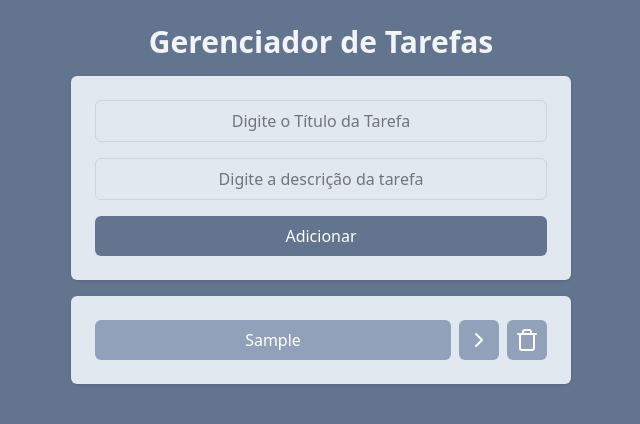
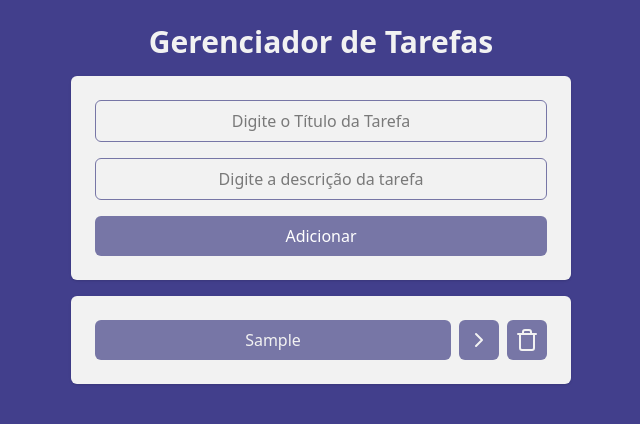
Before and after one commit to mateushoffmann7/task-manager-with-react-jsx, a React (Vite) app: page / in a window 1280 px wide. Both pictures are taken after typing "Sample", "Sample" into the empty fields and a click on the button "Adicionar". Shown: the top 424 px of the page, without its empty margins (319-959 px from the left). Built offline with nearby package versions, Linux system fonts and the light colour scheme.

Commit message:
feat: update styles for components and improve UI consistency

```diff
--- a/src/App.jsx
+++ b/src/App.jsx
@@ -37,7 +37,7 @@ function App() {
     setTask([...task, newTask]);
   }
   return (
-    <div className="h-screen w-screen bg-slate-500 flex justify-center text-center p-6">
+    <div className="h-screen w-screen bg-[#423F8C] flex justify-center text-center p-6">
       <div className="w-[500px] space-y-4">
         <Title>Gerenciador de Tarefas</Title>
         <AddTask onAddTaskSubmit={onAddTaskSubmit} />
--- a/src/components/AddTask.jsx
+++ b/src/components/AddTask.jsx
@@ -5,7 +5,7 @@ export function AddTask({ onAddTaskSubmit }) {
   const [title, setTitle] = useState('');
   const [description, setDescription] = useState('');
   return (
-    <div className="space-y-4 p-6 bg-slate-200 rounded-md shadow flex flex-col ">
+    <div className="space-y-4 p-6 bg-[#F2F2F2] rounded-md shadow flex flex-col ">
       <Input
         type="text"
         placeholder="Digite o Título da Tarefa"
@@ -19,7 +19,7 @@ export function AddTask({ onAddTaskSubmit }) {
         onChange={(event) => setDescription(event.target.value)}
       />
       <button
-        className="bg-slate-500 text-white px-4 py-2 rounded-md font-medium cursor-pointer"
+        className="bg-[#7776A6] hover:bg-[#2F2B8C] text-white px-4 py-2 rounded-md font-medium cursor-pointer"
         onClick={() => {
           if (!title.trim() && !description.trim()) {
             return alert('Preencha o título e a descrição da tarefa!');
--- a/src/components/Button.jsx
+++ b/src/components/Button.jsx
@@ -1,7 +1,7 @@
 export function Button(props) {
   return (
     <button
-      className="bg-slate-400 p-2 rounded-md text-white cursor-pointer"
+      className="bg-[#7776A6] hover:bg-[#2F2B8C] p-2 rounded-md text-[#F2F2F2] cursor-pointer"
       {...props}
     >
       {props.children}
--- a/src/components/Input.jsx
+++ b/src/components/Input.jsx
@@ -1,7 +1,7 @@
 export function Input(props) {
   return (
     <input
-      className="placeholder:text-center border border-slate-300 outline-slate-400 px-4 py-2 rounded-md"
+      className="placeholder:text-center border border-[#7776A6] outline-[#423F8C] px-4 py-2 rounded-md"
       {...props}
     />
   );
--- a/src/components/Tasks.jsx
+++ b/src/components/Tasks.jsx
@@ -13,11 +13,11 @@ export function Tasks({ tasks, onTaskClick, onDeleteTaskClick }) {
   }
 
   return (
-    <ul className="space-y-4 p-6 bg-slate-200 rounded-md shadow">
+    <ul className="space-y-4 p-6 bg-[#F2F2F2] rounded-md shadow">
       {tasks.map((task) => (
         <li key={task.id} className="flex gap-2">
           <button
-            className={`bg-slate-400 text-white p-2 rounded-md w-full cursor-pointer ${
+            className={`bg-[#7776A6] text-[#F2F2F2] hover:bg-[#2F2B8C] p-2 rounded-md w-full cursor-pointer ${
               task.isCompleted && 'line-through'
             }`}
             onClick={() => onTaskClick(task.id)}
--- a/src/components/Title.jsx
+++ b/src/components/Title.jsx
@@ -1,3 +1,3 @@
 export function Title({ children }) {
-  return <h1 className="text-3xl text-slate-100 font-bold">{children}</h1>;
+  return <h1 className="text-3xl text-[#F2F2F2] font-bold">{children}</h1>;
 }
--- a/src/pages/TaskPage.jsx
+++ b/src/pages/TaskPage.jsx
@@ -11,12 +11,12 @@ export function TaskPage() {
   const description = searchParams.get('description');
 
   return (
-    <div className="h-screen w-screen bg-slate-500 p-6 flex justify-center">
+    <div className="h-screen w-screen bg-[#423F8C] p-6 flex justify-center">
       <div className="w-[500px] space-y-4">
         <div className="flex justify-center relative mb-6">
           <button
             onClick={() => navigate(-1)}
-            className="cursor-pointer absolute left-0 top-0 bottom-0 text-slate-100"
+            className="cursor-pointer absolute left-0 top-0 bottom-0 text-[#F2F2F2]"
           >
             <ChevronLeftIcon />
           </button>
```
Also changed, not shown: eslint.config.js (+6 -6 lines).
